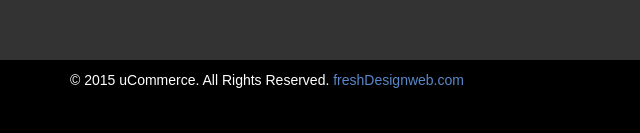
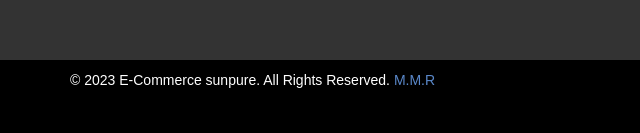
Before and after one commit to muheethrahmanDevelopment/purefitV1.1, a plain HTML site: page index.html in a window 1280 px wide. Shown: the part 9545-9678 px from the top of the page, 0-640 px from the left. Drawn offline with nearby package versions, Linux system fonts and the light colour scheme.

Commit message:
Update index.html

```diff
--- a/index.html
+++ b/index.html
@@ -543,7 +543,7 @@
             <div class="row">
                 <div class="col-md-8">
                     <div class="copyright">
-                        <p>&copy; 2015 uCommerce. All Rights Reserved. <a href="http://www.freshdesignweb.com" target="_blank">freshDesignweb.com</a></p>
+                        <p>&copy; 2023 E-Commerce sunpure. All Rights Reserved. <a href="#" target="_blank">M.M.R</a></p>
                     </div>
                 </div>
 
```
